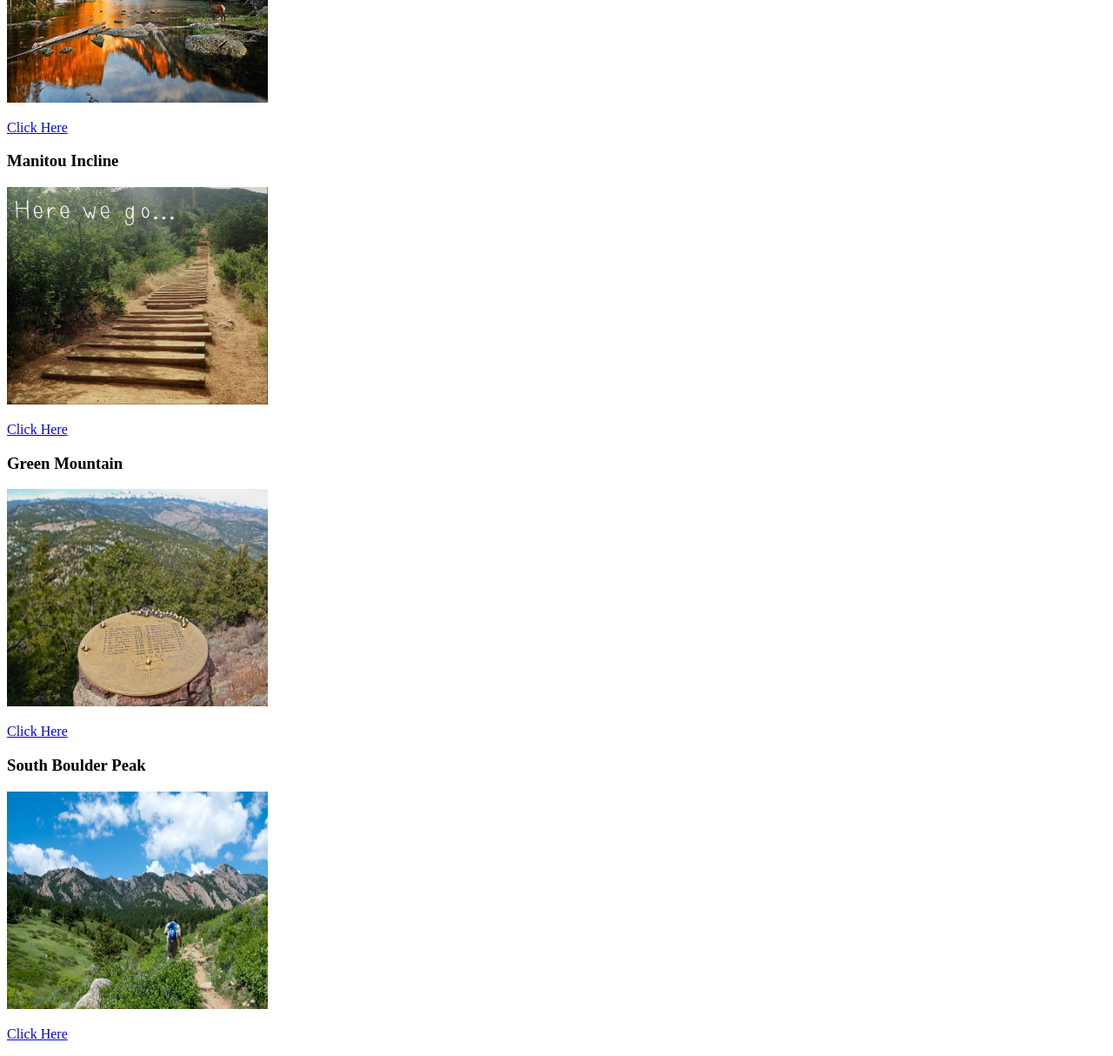
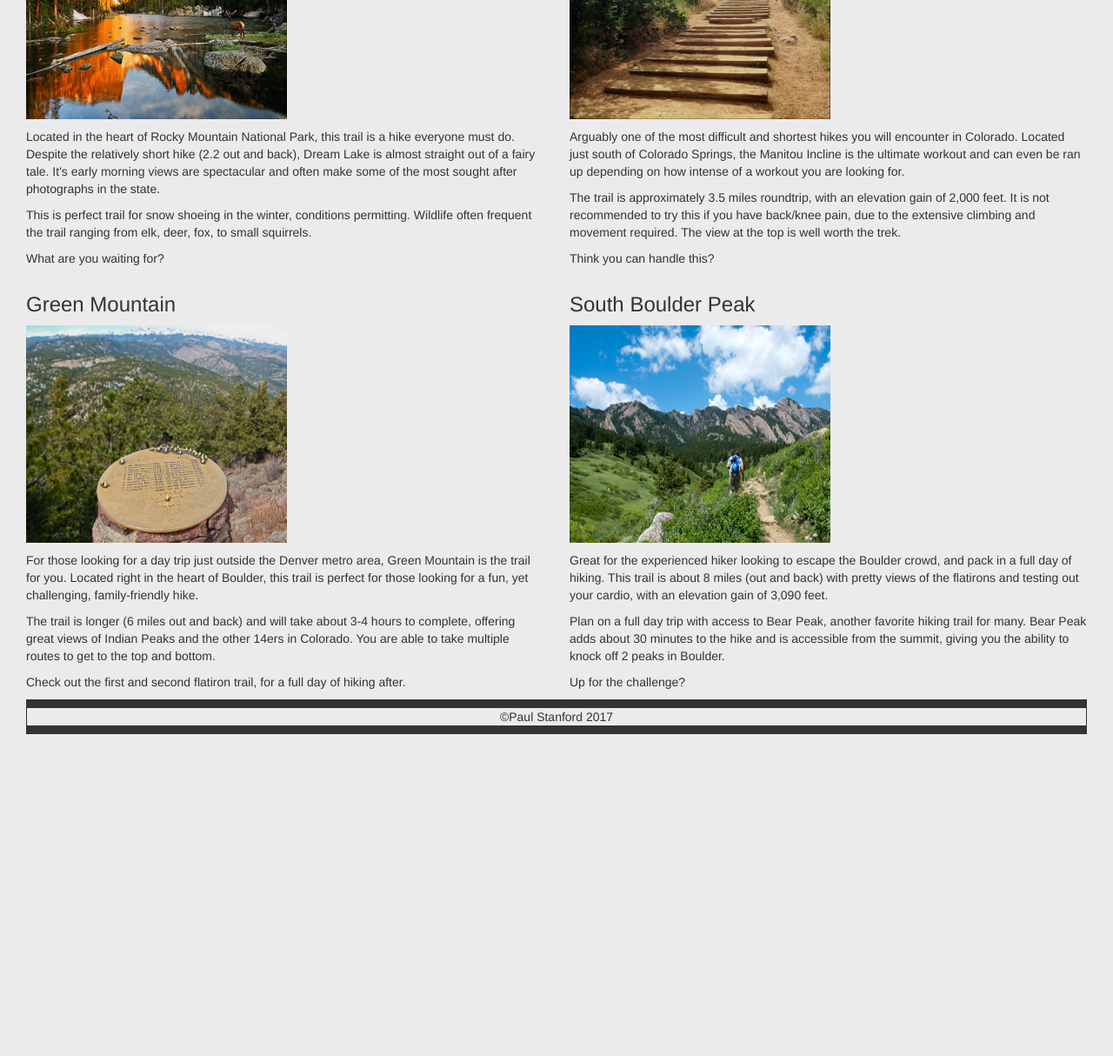
Before and after one commit to pjstan/weekend-fun, a plain HTML site: page hike.html in a window 1280 px wide. Shown: the part 266-1480 px from the top of the page at 87% size. After the commit the page ends 1120 px from the top, so only its background shows below. Drawn offline with nearby package versions, Linux system fonts and the light colour scheme.

Commit message:
Added Images/Content
Changed images to hyper-link out to trails and added paragraph content.
 Changed the page to stack on mobile taking up a specific quadrant

```diff
--- a/hike.html
+++ b/hike.html
@@ -3,60 +3,82 @@
 
 <head>
     <meta charset="utf-8">
+    <link rel="stylesheet" href="https://maxcdn.bootstrapcdn.com/bootstrap/3.3.7/css/bootstrap.min.css" integrity="sha384-BVYiiSIFeK1dGmJRAkycuHAHRg32OmUcww7on3RYdg4Va+PmSTsz/K68vbdEjh4u" crossorigin="anonymous">
+    <link rel="stylesheet" href="main.css">
     <title>Colorado Weekend Fun</title>
 </head>
 
 <body>
-  <header>
-  <a href="index.html">Home</a>
-</header>
-
-<div class="col-xs-12 col-md-12">
+    <div class="nav-hike col-xs-12 col-md-12">
+        <a href="index.html"><button type="button"    class="btn btn-success">Home</button></a>
           <h2>Fun Places to Hike</h2>
     </div>
 
-<div class="col-xs-12 col-md-12">
+    <div class="main-hike col-xs-12 col-md-12">
+
+        <div class="col-xs-12 col-md-6">
             <h3>Dream Lake</h3>
             <div class="dream-lake">
-        <img src="images/dream-lake.jpg" alt="dream-lake" height="250px" width="300px">
                 <a href="https://www.alltrails.com/trail/us/colorado/dream-lake-trail" target="_blank">
-            <p id="lake-info"><span>Click Here</span></p>
+                    <p><span><img src="images/dream-lake.jpg" alt="dream-lake" height="250px" width="300px"></span></p>
                 </a>
             </div>
+            <p>Located in the heart of Rocky Mountain National Park, this trail is a hike everyone must do. Despite the relatively short hike (2.2 out and back), Dream Lake is almost straight out of a fairy tale.  It's early morning views are spectacular and often make some of the most sought after photographs in the state.</p>
+
+            <p>This is perfect trail for snow shoeing in the winter, conditions permitting.  Wildlife often frequent the trail ranging from elk, deer, fox, to small squirrels.</p>
+
+            <p>What are you waiting for?</p>
         </div>
-    <p></p>
 
-<div class="col-xs-12 col-md-12">
+        <div class="col-xs-12 col-md-6">
             <h3>Manitou Incline</h3>
             <div class="manitou-incline">
-        <img src="images/Manitou-Incline.jpg" alt="manitou-incline" height="250px" width="300px">
                 <a href="https://www.alltrails.com/trail/us/colorado/the-incline-trail" target="_blank">
-            <p id="incline"><span>Click Here</span></p>
+                  <p><span><img src="images/Manitou-Incline.jpg" alt="manitou-incline" height="250px" width="300px"></span></p>
                 </a>
             </div>
+            <p>Arguably one of the most difficult and shortest hikes you will encounter in Colorado.  Located just south of Colorado Springs, the Manitou Incline is the ultimate workout and can even be ran up depending on how intense of a workout you are looking for.</p>
+
+            <p>The trail is approximately 3.5 miles roundtrip, with an elevation gain of 2,000 feet.  It is not recommended to try this if you have back/knee pain, due to the extensive climbing and movement required.  The view at the top is well worth the trek.</p>
+
+            <p>Think you can handle this?</p>
         </div>
-    <p></p>
 
-<div class="col-xs-12 col-md-12">
+        <div class="col-xs-12 col-md-6">
             <h3>Green Mountain</h3>
             <div class="green-mountain">
-        <img src="images/green-mountain.jpg" alt="green-mountain" height="250px" width="300px">
                 <a href="https://www.alltrails.com/trail/us/colorado/green-mountain-loop" target="_blank">
-            <p id="green-mountain"><span>Click Here</span></p>
+                  <p><span><img src="images/green-mountain.jpg" alt="green-mountain" height="250px" width="300px"></span></p>
                 </a>
             </div>
+            <p>For those looking for a day trip just outside the Denver metro area, Green Mountain is the trail for you.  Located right in the heart of Boulder, this trail is perfect for those looking for a fun, yet challenging, family-friendly hike. </p>
+
+            <p>The trail is longer (6 miles out and back) and will take about 3-4 hours to complete, offering great views of Indian Peaks and the other 14ers in Colorado.  You are able to take multiple routes to get to the top and bottom.</p>
+
+            <p>Check out the first and second flatiron trail, for a full day of hiking after.</p>
         </div>
-    <p></p>
 
-<div class="col-xs-12 col-md-12">
+        <div class="col-xs-12 col-md-6">
             <h3>South Boulder Peak</h3>
             <div class="boulder-peak">
-        <img src="images/south-boulder-peak.jpg" alt="south-boulder-peak" height="250px" width="300px">
-        <a href="https://www.alltrails.com/trail/us/colorado/south-boulder-peak-trail" target="_blank">
-            <p id="boulder-peak"><span>Click Here</span></p>
+                <a href="https://www.alltrails.com/trail/us/colorado/south-boulder-peak-trail" target="_blank"><p><span>
+                  <img src="images/south-boulder-peak.jpg" alt="south-boulder-peak" height="250px" width="300px"></span></p>
                 </a>
             </div>
+            <p>Great for the experienced hiker looking to escape the Boulder crowd, and pack in a full day of hiking.  This trail is about 8 miles (out and back) with pretty views of the flatirons and testing out your cardio, with an elevation gain of 3,090 feet.</p>
+
+            <p>Plan on a full day trip with access to Bear Peak, another favorite hiking trail for many.  Bear Peak adds about 30 minutes to the hike and is accessible from the summit, giving you the ability to knock off 2 peaks in Boulder.<p>
+
+            <p>Up for the challenge?</p>
+
         </div>
-    <p></p>
+
+        <!-- Footer -->
+                <div class="col-xs-12 col-md-12">
+                    <p class="row6">©Paul Stanford 2017</p>
+                </div>
+      </div>
+
 </body>
+
 </html>
--- a/main.css
+++ b/main.css
@@ -9,6 +9,12 @@ body {
 .row1 {
     height: 250px;
     background-color: yellow;
+}
+
+.row6 {
+    text-align: center;
+    border-width: 10px 1px;
+    border-style: solid;
 }
 
 .green {
@@ -32,9 +38,14 @@ body {
     color: white;
     font: bold 24px/45px Helvetica, Sans-Serif;
     letter-spacing: -1px;
-   background: rgb(0, 0, 0); /* fallback color */
+    background: rgb(0, 0, 0);
+    /* fallback color */
     background: rgba(0, 0, 0, 0.7);
     padding: 10px;
+}
+
+.nav-hike {
+    text-align: center;
 }
 
 @media only screen and (max-width: 1000px) {
```
Also changed, not shown: index.html (+2 -6 lines). Lines whose indentation alone changed are shown as unchanged.
